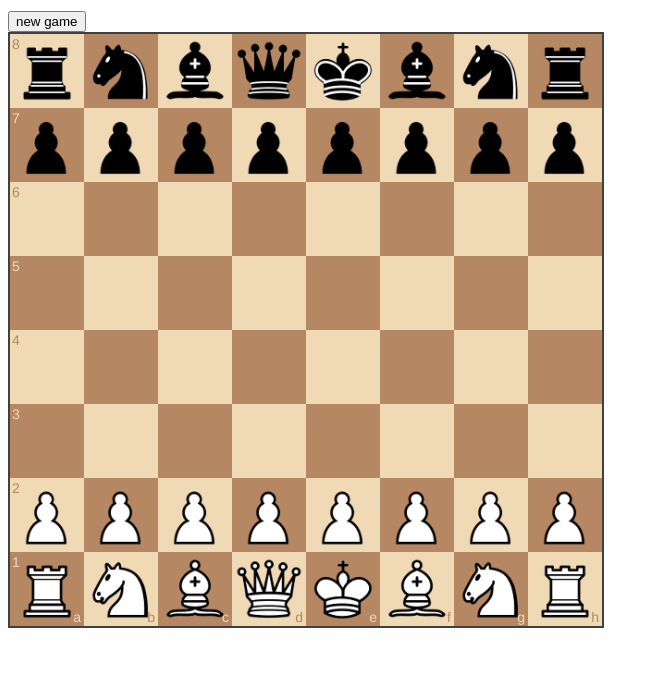
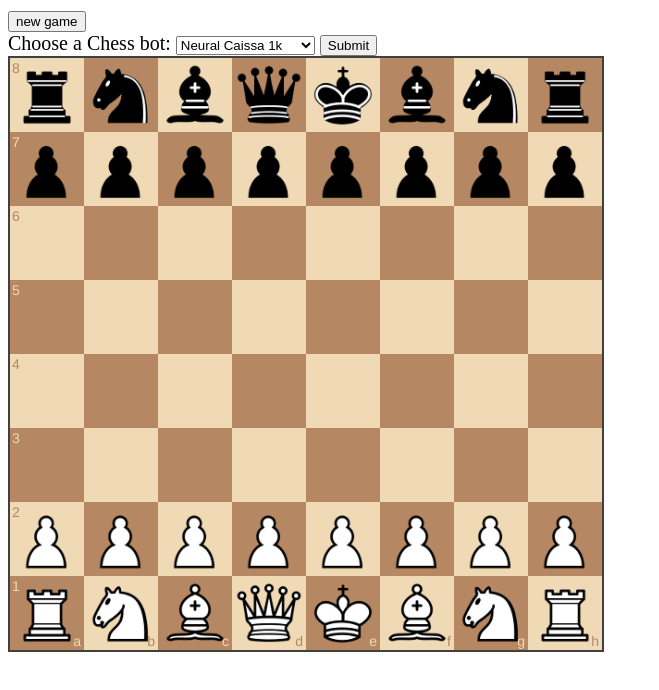
Before and after one commit to glhuilli/neural_caissa, a plain HTML site: page index.html in a window 1280 px wide. Shown: the whole page, without its empty margins (0-659 px from the left). Drawn offline with Linux system fonts and the light colour scheme; files that its build step writes are made by us from their sources; files whose address does not match are found by name.

Commit message:
WIP: Add multi-options for picking different Valuators in the UI

```diff
--- a/index.html
+++ b/index.html
@@ -13,6 +13,17 @@
 <body style="font-size: 20px">
 
 <button onclick="newGame()">new game</button><br/>
+
+<form onselect="pickValuator()">
+  <label for="bots">Choose a Chess bot:</label>
+  <select name="bots" id="bots">
+    <option value="neuralcaissa1k">Neural Caissa 1k</option>
+    <option value="neuralcaissa100k">Neural Caissa 100k</option>
+    <option value="baseline">Baseline</option>
+  </select>
+  <input type="submit" value="Submit">
+</form>
+
 <div id="board" style="width: 600px"></div>
 <p></p>
 
@@ -53,6 +64,13 @@ function newGame() {
     board.position(r);
   });
 }
+
+function pickValuator() {
+  $.get('/valuator', function(r) {
+
+    board.position(r);
+  });
+}
 </script>
 
 </body>
```
Also changed, not shown: 2 other files.
